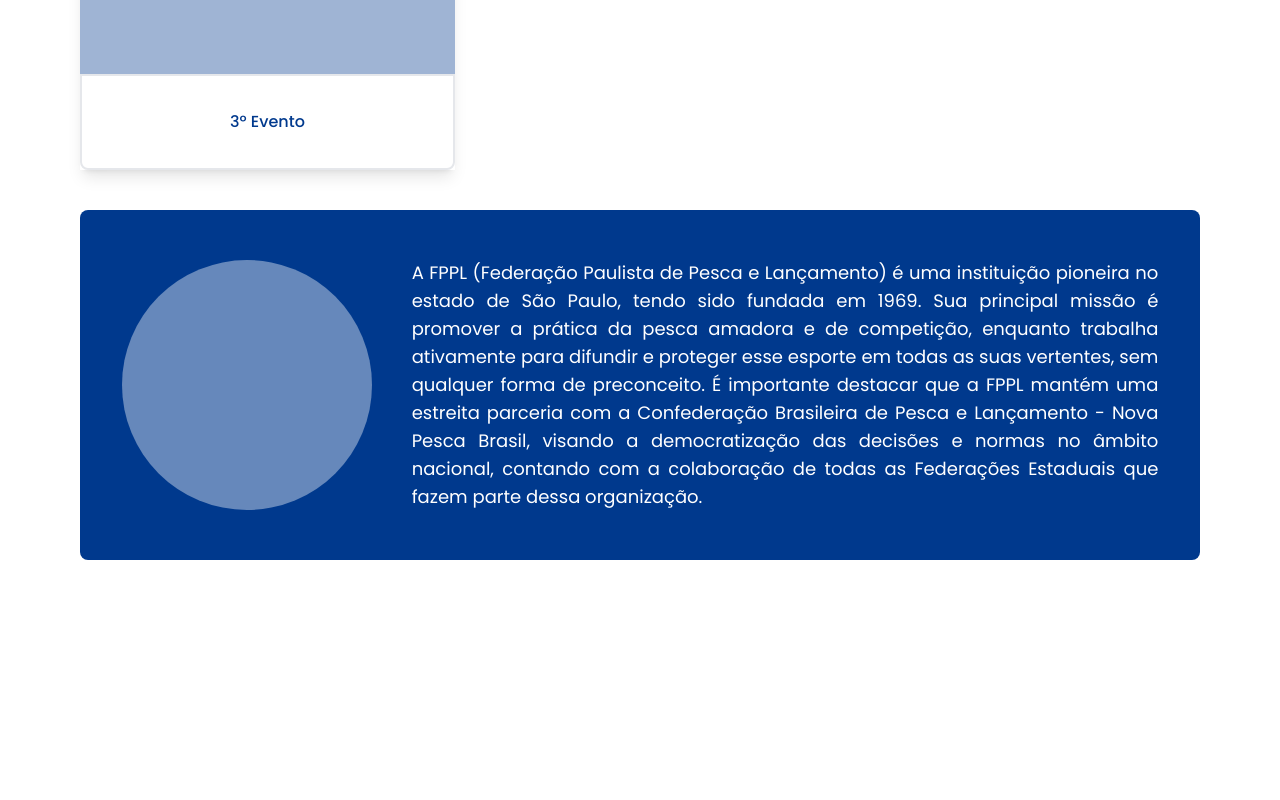
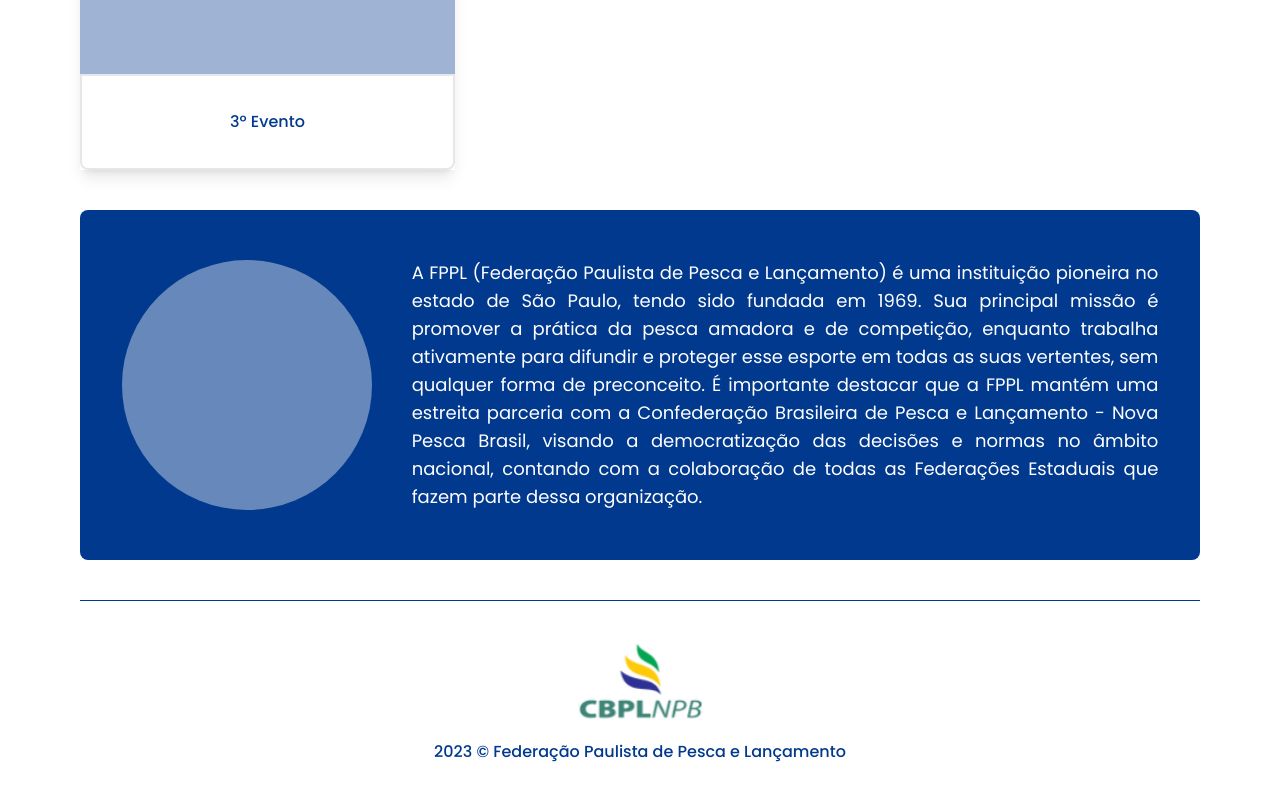
Before and after one commit to miguel-barros/fppl, a Next.js app: page / in a window 1280 px wide. Shown: the part 2793-3593 px from the top of the page. Before the commit the page ends 3353 px from the top, so only its background shows below. Built offline with nearby package versions, Linux system fonts and the light colour scheme.

Commit message:
feat: creating footer component to layout

```diff
--- a/src/app/layout.tsx
+++ b/src/app/layout.tsx
@@ -1,6 +1,7 @@
 import type { Metadata } from "next"
 import { Poppins } from "next/font/google"
 import "./globals.css"
+import Footer from "@/components/Footer"
 import Header from "@/components/Header"
 
 const poppins = Poppins({
@@ -24,6 +25,7 @@
       <body className={poppins.className}>
         <Header />
         {children}
+        <Footer />
       </body>
     </html>
   )
--- /dev/null
+++ b/src/components/Footer/index.tsx
@@ -0,0 +1,17 @@
+import Image from "next/image"
+import React from "react"
+import CBPL from "@assets/cbplnpb.svg"
+import Link from "next/link"
+
+export default function Footer() {
+  return (
+    <footer className="m-auto mt-10 flex max-w-screen-xl flex-col items-center justify-center gap-5 border-t border-primary py-10">
+      <Link href="https://cbpe.com.br/">
+        <Image src={CBPL} width={125} height={80} alt="CBPLNPB" />
+      </Link>
+      <span className="text-base font-medium text-primary">
+        2023 © Federação Paulista de Pesca e Lançamento
+      </span>
+    </footer>
+  )
+}
```
Also changed, not shown: public/assets/cbplnpb.svg (added).
